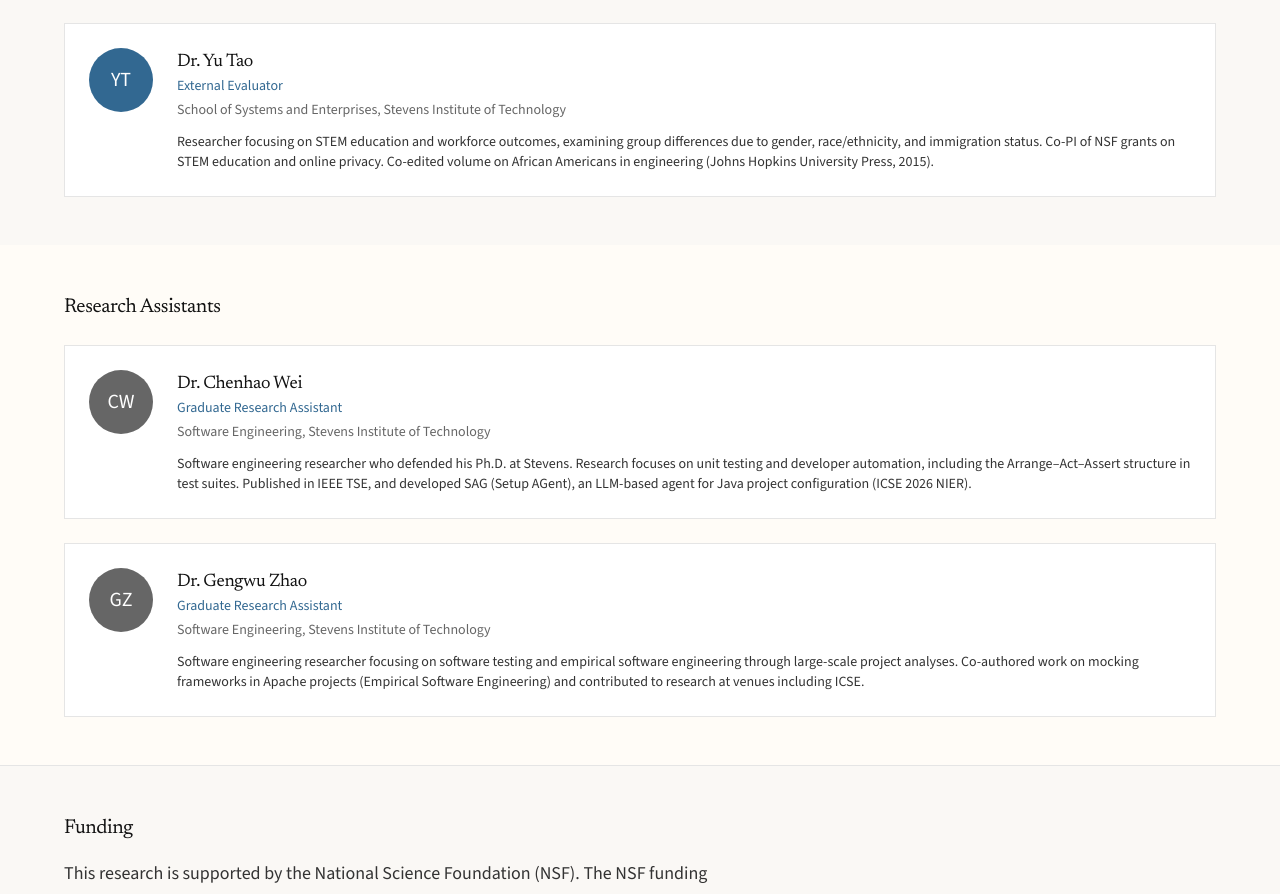
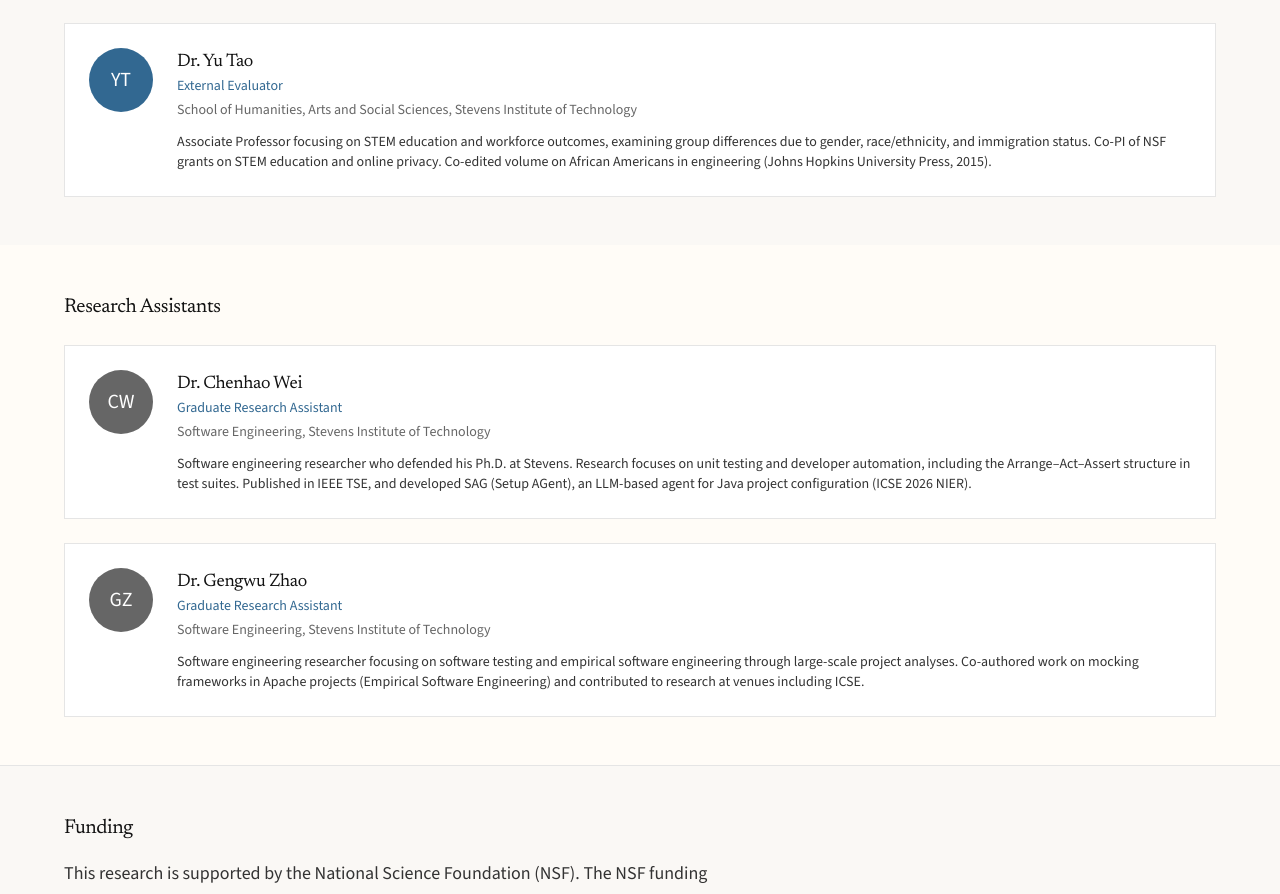
Before and after one commit to SIT-RiSE/NSF-perfstudio, a React (Vite) app: page /#/team in a window 1280 px wide. Shown: the part 1361-2255 px from the top of the page. Built offline with nearby package versions, Linux system fonts and the light colour scheme.

Commit message:
Fix Yu Tao department to School of Humanities, Arts and Social Sciences

```diff
--- a/src/pages/Team.tsx
+++ b/src/pages/Team.tsx
@@ -41,8 +41,8 @@ const seniorPersonnel = [
     name: 'Dr. Yu Tao',
     role: 'External Evaluator',
     affiliation: 'Stevens Institute of Technology',
-    department: 'School of Systems and Enterprises',
-    bio: 'Researcher focusing on STEM education and workforce outcomes, examining group differences due to gender, race/ethnicity, and immigration status. Co-PI of NSF grants on STEM education and online privacy. Co-edited volume on African Americans in engineering (Johns Hopkins University Press, 2015).',
+    department: 'School of Humanities, Arts and Social Sciences',
+    bio: 'Associate Professor focusing on STEM education and workforce outcomes, examining group differences due to gender, race/ethnicity, and immigration status. Co-PI of NSF grants on STEM education and online privacy. Co-edited volume on African Americans in engineering (Johns Hopkins University Press, 2015).',
     initials: 'YT',
   },
 ]
```
